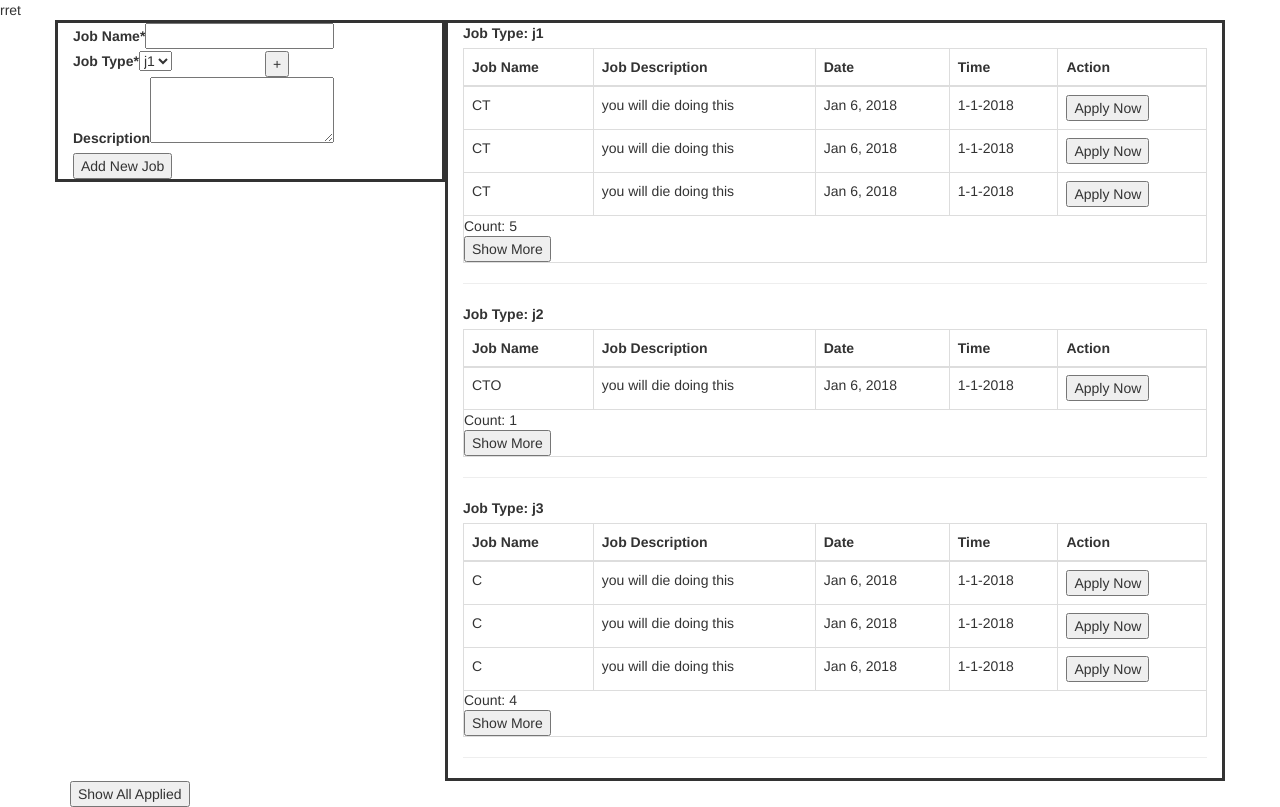
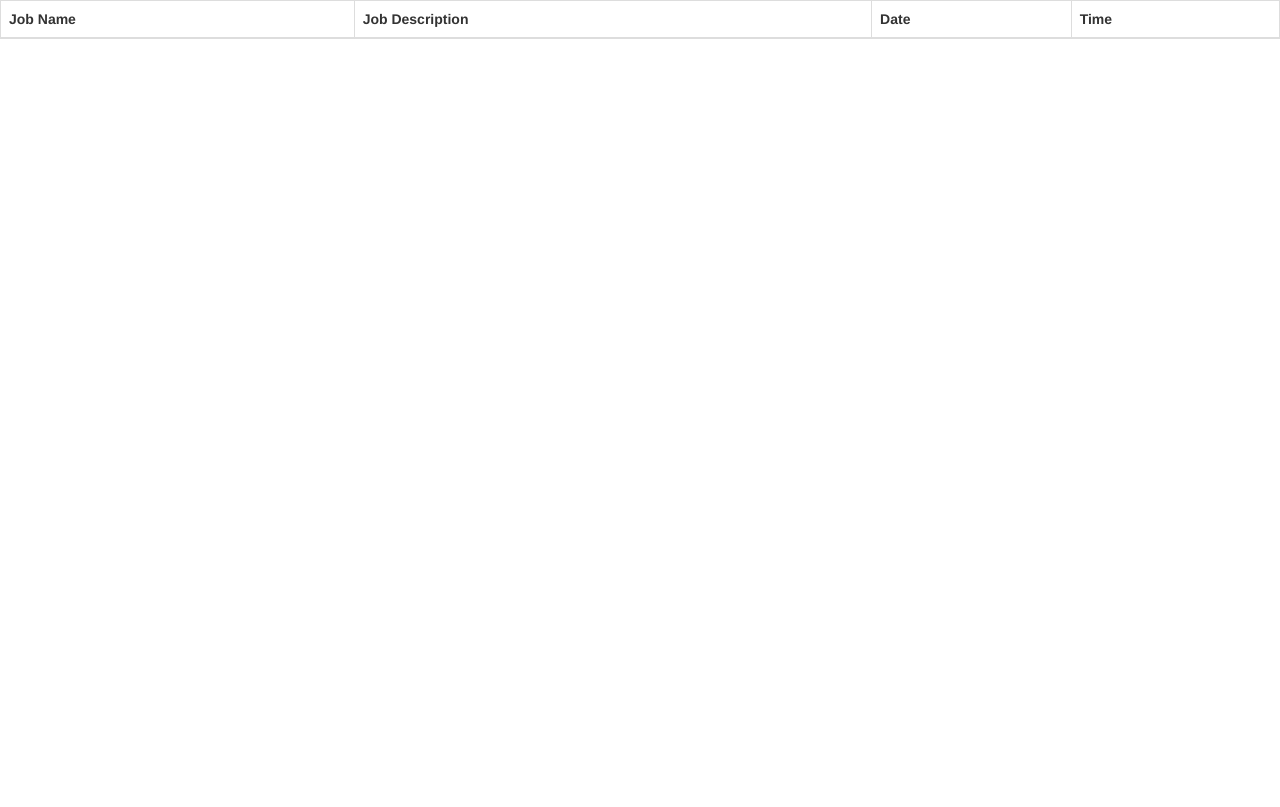
Before and after one commit to tibinthomas/task4, an Angular app: page /detail in a window 1280 px wide. Built offline with nearby package versions, Linux system fonts and the light colour scheme.

Commit message:
Subject implemented

```diff
--- a/src/app/app.component.html
+++ b/src/app/app.component.html
@@ -1,2 +1 @@
 <router-outlet></router-outlet>
-<app-left-panel></app-left-panel>
--- a/src/app/app.module.ts
+++ b/src/app/app.module.ts
@@ -7,6 +7,7 @@ import { RightPanelComponent } from './right-panel/right-panel.component';
 import { ReactiveFormsModule } from '@angular/forms';
 import { RouterModule, Routes } from '@angular/router';
 import { routes } from './app.router';
+import { AppService } from './app.service';
 
 
 
@@ -19,9 +20,9 @@ import { routes } from './app.router';
   imports: [
     BrowserModule,
     ReactiveFormsModule,
-   routes
+    routes
   ],
-  providers: [],
+  providers: [AppService],
   bootstrap: [AppComponent]
 })
 export class AppModule { }
--- a/src/app/app.router.ts
+++ b/src/app/app.router.ts
@@ -3,8 +3,10 @@ import { Routes, RouterModule } from '@angular/router';
 
 import { AppComponent } from './app.component';
 import { RightPanelComponent } from './right-panel/right-panel.component';
+import { LeftPanelComponent } from './left-panel/left-panel.component';
 
 export const router: Routes = [
+    { path: '', component: LeftPanelComponent },
     { path: 'detail', component: RightPanelComponent },
 ];
 
--- /dev/null
+++ b/src/app/app.service.ts
@@ -0,0 +1,17 @@
+import { Injectable } from '@angular/core';
+import { BehaviorSubject } from 'rxjs/BehaviorSubject'
+import { Observable } from 'rxjs/Observable';
+
+@Injectable()
+export class AppService {
+
+  constructor() { }
+
+  public messageSource = new BehaviorSubject<any>('');
+
+
+  changeInMessage(message: any) {
+    this.messageSource.next(message);
+  }
+
+}
--- a/src/app/left-panel/left-panel.component.html
+++ b/src/app/left-panel/left-panel.component.html
@@ -5,8 +5,10 @@
 
               <label for="jobName">Job Name*</label>
               <input type="text" name="jobName" id="jobName" formControlName="jobName">
-              <!-- <p *ngIf="jobForm.controls['jobName'].errors.required && jobForm.controls['jobName'].touched" [style.color]="'red'">Name is required</p>
-              <p *ngIf="jobForm.controls['jobName'].touched && !jobForm.controls['jobName'].errors.pattern" [style.color]="'red'">Invalid name</p> -->
+              <p *ngIf="jobForm.controls['jobName'].errors.required && jobForm.controls['jobName'].touched" [style.color]="'red'">Name is required</p>
+              <p *ngIf="jobForm.controls['jobName'].errors.pattern && jobForm.controls['jobName'].touched" [style.color]="'red'">Invalid name</p>
+              <p *ngIf="jobForm.controls['jobName'].errors.minlength && jobForm.controls['jobName'].touched" [style.color]="'red'">Fall short in length</p>
+              <p *ngIf="jobForm.controls['jobName'].errors.maxlength && jobForm.controls['jobName'].touched" [style.color]="'red'">Exceded max length</p>
               <br>
               <div class="row">
                 <div class="col-sm-6">
@@ -14,7 +16,7 @@
                   <select name="jobType" id="jobType" formControlName="jobType">
                     <option *ngFor="let jobType of jobTypes">{{jobType}}</option>
                   </select>
-              <!-- <p *ngIf="jobForm.controls['jobType'].errors.required && jobForm.controls['jobType'].touched" [style.color]="'red'">Name is required</p> -->
+              <p *ngIf="jobForm.controls['jobType'].errors.required && jobForm.controls['jobType'].touched" [style.color]="'red'">Name is required</p>
                 </div>
                 <div class="col-sm-2">
                   <button (click)="clickingPlusButton()" data-toggle="modal" data-target="#exampleModal"> + </button>
@@ -22,11 +24,15 @@
               </div>
 
 
-              <label for="description">Description</label>
+              <label for="description">Description*</label>
               <textarea rows="3" cols="20" name="description" id="description" formControlName="description"></textarea>
+              <p *ngIf="jobForm.controls['description'].errors.required && jobForm.controls['description'].touched" [style.color]="'red'">Name is required</p>
+              <p *ngIf="jobForm.controls['description'].errors.pattern && jobForm.controls['description'].touched" [style.color]="'red'">Invalid name</p>
+              <p *ngIf="jobForm.controls['description'].errors.minlength && jobForm.controls['description'].touched" [style.color]="'red'">Fall short in length</p>
+              <p *ngIf="jobForm.controls['description'].errors.maxlength && jobForm.controls['description'].touched" [style.color]="'red'">Exceded max length</p>
               <br>
 
-              <button type="submit">Add New Job</button>
+              <button type="submit"  [disabled]="!jobForm.valid">Add New Job</button>
             </form>
 
 
--- a/src/app/left-panel/left-panel.component.ts
+++ b/src/app/left-panel/left-panel.component.ts
@@ -1,5 +1,6 @@
 import { Component, OnInit } from '@angular/core';
 import { FormGroup, FormControl, FormBuilder, Validators } from '@angular/forms';
+import { AppService } from '../app.service';
 
 @Component({
   selector: 'app-left-panel',
@@ -8,7 +9,7 @@ import { FormGroup, FormControl, FormBuilder, Validators } from '@angular/forms'
 })
 export class LeftPanelComponent implements OnInit {
 
-  constructor(private formBuilder: FormBuilder) { }
+  constructor(private formBuilder: FormBuilder, private commService: AppService) { }
   jobForm: FormGroup;
   addJobTypeForm: FormGroup;
   showMoreFlag: Array<boolean> = [false];
@@ -82,6 +83,7 @@ showTop3ButtonClick(i: number) {
 clickOnApplyButton(entityIndex) {
   this.appliedTheButtonApply[entityIndex] = true;
   this.appliedJobs.push(this.allEntity[entityIndex]);
+  this.commService.changeInMessage(this.appliedJobs);
 }
 
 showApplied() {
--- a/src/app/right-panel/right-panel.component.html
+++ b/src/app/right-panel/right-panel.component.html
@@ -1,4 +1,4 @@
-<table *ngIf="appliedTableShow" class="table table-bordered">
+<table class="table table-bordered">
     <thead>
       <tr>
         <th>Job Name</th>
@@ -16,4 +16,3 @@
       </tr>
     </tbody>
 </table>
-rret
--- a/src/app/right-panel/right-panel.component.ts
+++ b/src/app/right-panel/right-panel.component.ts
@@ -1,4 +1,5 @@
 import { Component, OnInit } from '@angular/core';
+import { AppService } from '../app.service';
 
 @Component({
   selector: 'app-right-panel',
@@ -7,9 +8,11 @@ import { Component, OnInit } from '@angular/core';
 })
 export class RightPanelComponent implements OnInit {
 
-  constructor() { }
+  constructor(private commService: AppService) { }
+  appliedJobs;
 
   ngOnInit() {
+    this.commService.messageSource.subscribe(data => this.appliedJobs = data);
   }
 
 }
```
Also changed, not shown: 1 other file (tests, documents, lock files or other folders).
